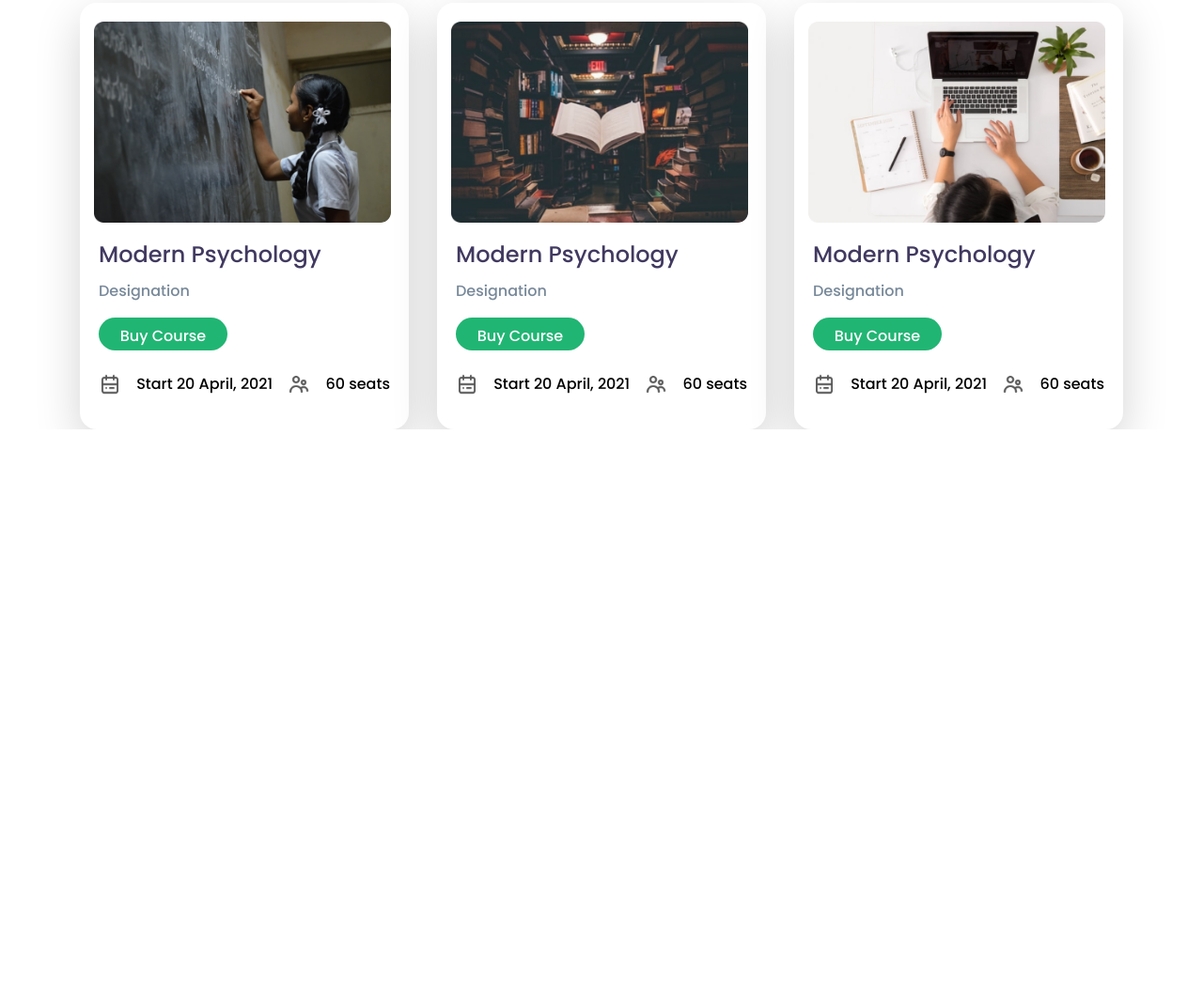
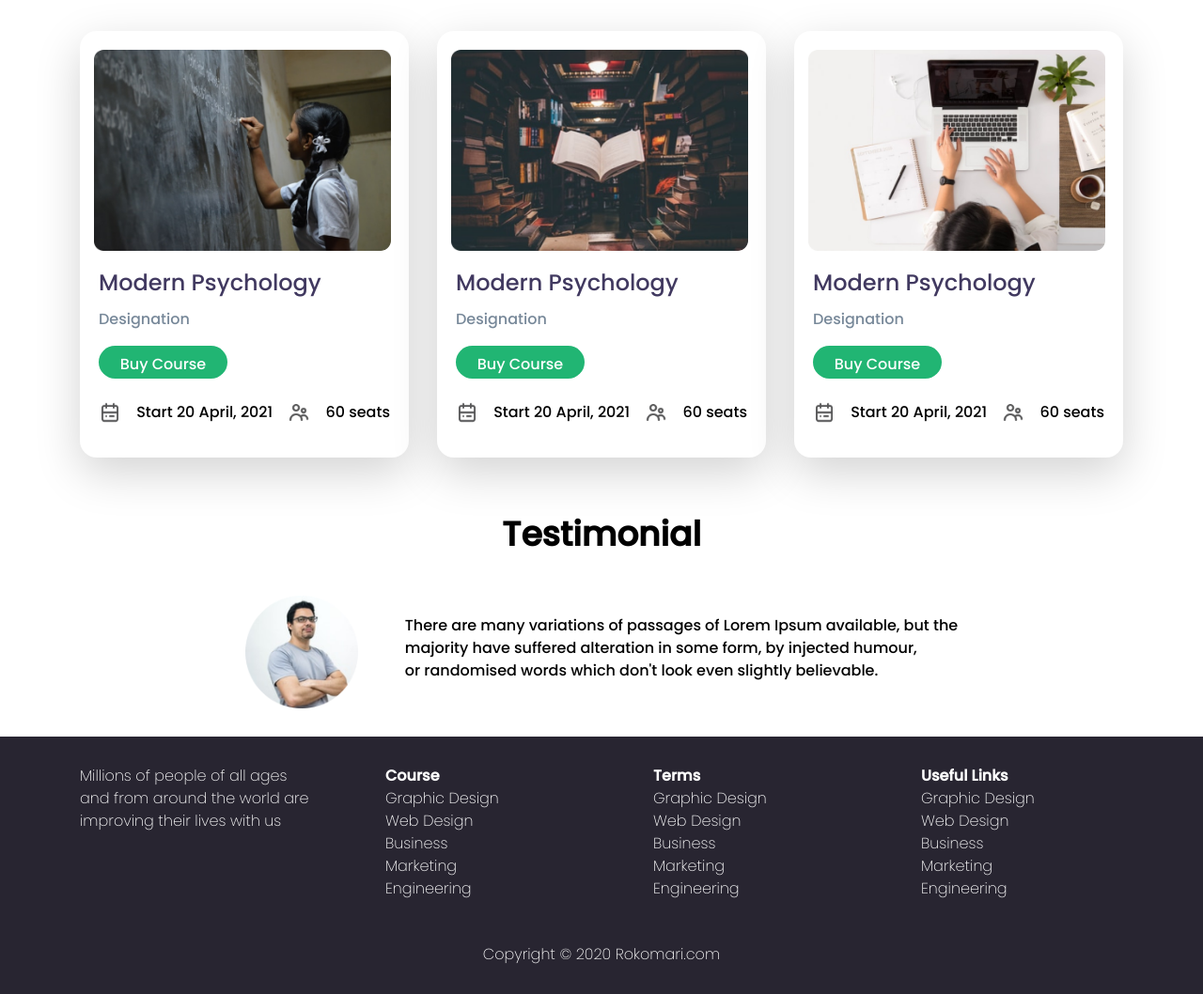
Before and after one commit to InjamulRashik/e-school-website, a plain HTML site: page index.html in a window 1280 px wide. Shown: the part 957-2015 px from the top of the page at 94% size. Before the commit the page ends 1414 px from the top, so only its background shows below. Drawn offline with nearby package versions, Linux system fonts and the light colour scheme.

Commit message:
Final Banner Done with 2nd Banner Issue Pending!

```diff
--- a/index.html
+++ b/index.html
@@ -198,7 +198,68 @@
         </div>
       </div>
     </section>
-    <section id="testimonial-banner"></section>
+    <section id="testimonial-banner">
+      <div class="container">
+        <h1 id="testimonial">Testimonial</h1>
+        <br />
+        <div class="d-flex justify-content-center">
+          <img id="test-image" src="./Photos/Man.png" alt="" />
+          <p>
+            There are many variations of passages of Lorem Ipsum available, but
+            the <br />
+            majority have suffered alteration in some form, by injected humour,
+            <br />
+            or randomised words which don't look even slightly believable.
+          </p>
+        </div>
+      </div>
+    </section>
+    <section id="bottom-banner">
+      <div class="container">
+        <div class="row">
+          <div class="col-md-3">
+            <p>
+              Millions of people of all ages and from around the world are
+              improving their lives with us
+            </p>
+          </div>
+          <div class="col-md-3">
+            <ul style="list-style-type: none;">
+              <b>Course</b>
+
+              <li>Graphic Design</li>
+              <li>Web Design</li>
+              <li>Business</li>
+              <li>Marketing</li>
+              <li>Engineering</li>
+            </ul>
+          </div>
+          <div class="col-md-3">
+            <ul style="list-style-type: none;">
+              <b>Terms</b>
+              <li>Graphic Design</li>
+              <li>Web Design</li>
+              <li>Business</li>
+              <li>Marketing</li>
+              <li>Engineering</li>
+            </ul>
+          </div>
+          <div class="col-md-3">
+            <ul style="list-style-type: none;">
+              <b>Useful Links</b>
+              <li>Graphic Design</li>
+              <li>Web Design</li>
+              <li>Business</li>
+              <li>Marketing</li>
+              <li>Engineering</li>
+            </ul>
+          </div>
+        </div>
+      </div>
+      <footer>
+        Copyright © 2020 Rokomari.com
+      </footer>
+    </section>
     <script
       src="https://code.jquery.com/jquery-3.5.1.slim.min.js"
       integrity="sha384-DfXdz2htPH0lsSSs5nCTpuj/zy4C+OGpamoFVy38MVBnE+IbbVYUew+OrCXaRkfj"
--- a/style.css
+++ b/style.css
@@ -53,6 +53,7 @@ p {
 }
 #mid-banner {
   padding-top: 30px;
+  padding-bottom: 30px;
 }
 #mid-banner img {
   height: 85px;
@@ -91,6 +92,7 @@ p {
 #courses-banner {
   text-align: center;
   padding-top: 30px;
+  padding-bottom: 30px;
 }
 
 #courses {
@@ -134,3 +136,39 @@ p {
   height: 24px;
   width: 24px;
 }
+#testimonial {
+  font-size: 36px;
+  font-weight: bolder;
+  color: black;
+  text-align: center;
+  margin-bottom: 20px;
+}
+#testimonial-banner {
+  padding-top: 30px;
+  padding-bottom: 30px;
+}
+#test-image {
+  height: 120px;
+  width: 120px;
+  margin-right: 50px;
+}
+#testimonial-banner p {
+  font-size: 16px;
+  color: black;
+  margin-top: 20px;
+}
+#bottom-banner {
+  background-color: #282531;
+  color: white;
+  font-weight: 350;
+  padding-top: 30px;
+  padding-bottom: 30px;
+}
+footer {
+  padding-top: 30px;
+  text-align: center;
+}
+#bottom-banner p {
+  color: white;
+  padding-bottom: 30px;
+}
```
